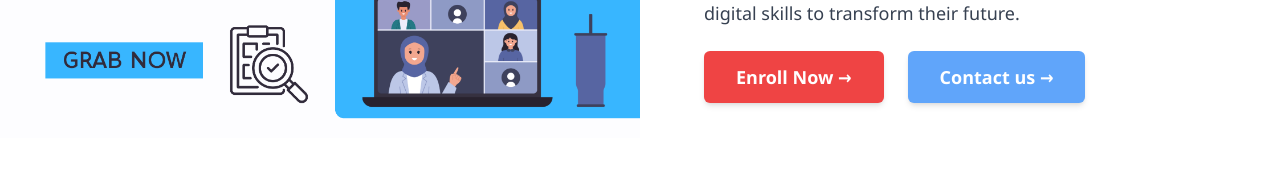
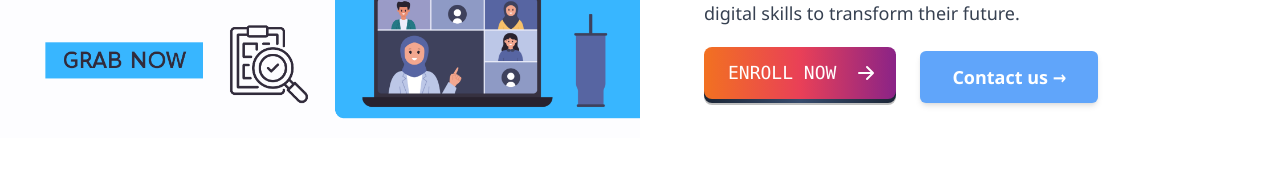
Before and after one commit to Coagen/tech-hub-v2, a plain HTML site: page index.html in a window 1280 px wide. Shown: the part 455-640 px from the top of the page. Drawn offline with nearby package versions, Linux system fonts and the light colour scheme.

Commit message:
new button

```diff
--- a/index.html
+++ b/index.html
@@ -160,12 +160,45 @@
         </p>
         <div class="mt-6 flex gap-6">
           <!-- Join Button -->
-          <a
+          <!--  -->
+          <!-- From Uiverse.io by zymantas-katinas -->
+          <button
+            class="relative group border-none bg-transparent p-0 outline-none cursor-pointer font-mono font-light uppercase text-base"
+          >
+            <span
+              class="absolute top-0 left-0 w-full h-full bg-black bg-opacity-25 rounded-lg transform translate-y-0.5 transition duration-[600ms] ease-[cubic-bezier(0.3,0.7,0.4,1)] group-hover:translate-y-1 group-hover:duration-[250ms] group-active:translate-y-px"
+            ></span>
+
+            <span
+              class="absolute top-0 left-0 w-full h-full rounded-lg bg-gradient-to-l from-[hsl(217,33%,16%)] via-[hsl(217,33%,32%)] to-[hsl(217,33%,16%)]"
+            ></span>
+
+            <div
+              class="relative flex items-center justify-between py-3 px-6 text-lg text-white rounded-lg transform -translate-y-1 bg-gradient-to-r from-[#f27121] via-[#e94057] to-[#8a2387] gap-3 transition duration-[600ms] ease-[cubic-bezier(0.3,0.7,0.4,1)] group-hover:-translate-y-1.5 group-hover:duration-[250ms] group-active:-translate-y-0.5 brightness-100 group-hover:brightness-110"
+            >
+              <span class="select-none">Enroll Now</span>
+
+              <svg
+                viewBox="0 0 20 20"
+                fill="currentColor"
+                class="w-5 h-5 ml-2 -mr-1 transition duration-250 group-hover:translate-x-1"
+              >
+                <path
+                  clip-rule="evenodd"
+                  d="M10.293 3.293a1 1 0 011.414 0l6 6a1 1 0 010 1.414l-6 6a1 1 0 01-1.414-1.414L14.586 11H3a1 1 0 110-2h11.586l-4.293-4.293a1 1 0 010-1.414z"
+                  fill-rule="evenodd"
+                ></path>
+              </svg>
+            </div>
+          </button>
+
+          <!--  -->
+          <!-- <a
             href="Enroll.html"
             class="inline-block bg-red-500 hover:bg-red-600 text-white text-lg max-[412px]:text-sm font-semibold px-8 max-[412px]:px-5 py-3 max-[412px]:py-2 rounded-md shadow-md hover:shadow-lg transition-all duration-300 ease-in-out"
           >
             Enroll Now →
-          </a>
+          </a> -->
 
           <!-- Campuses Button -->
           <a
```
